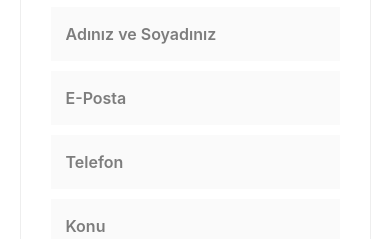
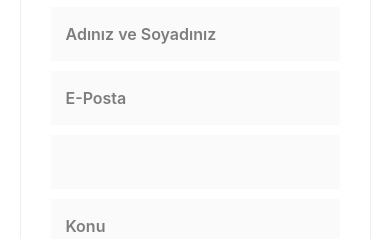
Before and after one commit to melihkostk/portfoy, a React (Vite) app: page /contacts in a window 390 px wide. Shown: the part 880-1119 px from the top of the page. Built offline with nearby package versions, Linux system fonts and the light colour scheme; no server answers.

Commit message:
Users name, email and phone informations filled automatically for contacts form

```diff
--- a/src/components/CompanyFilter.jsx
+++ b/src/components/CompanyFilter.jsx
@@ -1,6 +1,6 @@
 export function CompanyFilter() {
     return (
-        <div className="flex justify-between max-[992px]:mt-7.5 max-[992px]:flex-col max-[992px]:items-start items-end bg-[#f8f8f8] p-7.5 rounded-lg gap-5">
+        <div className="flex justify-between mt-7.5 max-[992px]:flex-col max-[992px]:items-start items-end bg-[#f8f8f8] p-7.5 rounded-lg gap-5">
             <div className="flex flex-col grow max-[992px]:w-full">
                 <label htmlFor="">Firma Tipi</label>
                 <select className="bg-white py-2 px-3 border w-full border-[#D9D9D9] rounded-lg" name="" id="">
--- a/src/pages/Contacts.jsx
+++ b/src/pages/Contacts.jsx
@@ -5,8 +5,27 @@ import grayLinkedIn from "../assets/gray-linkedIn.png"
 import grayFacebook from "../assets/gray-facebook.png"
 import grayInsta from "../assets/gray-insta.png"
 import grayX from "../assets/gray-x.png"
+import { useEffect, useState } from "react";
 
-export function Contacts({loged}) {
+export function Contacts({ loged }) {
+
+    const [name, setName] = useState("");
+    const [email , setEmail] = useState("")
+    const [code, setCode] = useState("")
+    const [phone , setPhone] = useState("")
+
+    useEffect(() => {
+        const userStr = localStorage.getItem("user");
+
+        if (userStr) {
+            const user = JSON.parse(userStr);
+            setName(user?.data?.name || "");
+            setEmail(user?.data?.email || "");
+            setCode(user?.data?.phone.code || "");
+            setPhone(user?.data?.phone.number || "")
+        }
+    }, []);
+
     return (
         <div className='flex flex-col items-center font-sf'>
             <Header loged={loged} />
@@ -71,9 +90,9 @@ export function Contacts({loged}) {
                     <div className="flex-1 border border-[#eee] rounded-lg p-7.5 max-[992px]:w-full">
                         <h2 className="text-[32px] text-[#212529] font-semibold mb-10">İletişim Formu</h2>
                         <form action="">
-                            <input className="w-full font-semibold block bg-[#00000005] p-3.75 mb-2.5" type="text" name="name" placeholder="Adınız ve Soyadınız" required />
-                            <input className="w-full font-semibold block bg-[#00000005] p-3.75 mb-2.5" type="text" name="email" placeholder="E-Posta" required />
-                            <input className="w-full font-semibold block bg-[#00000005] p-3.75 mb-2.5" type="text" name="phone" placeholder="Telefon" required />
+                            <input onChange={(e) => setName(e.target.value)} value={name} className="w-full font-semibold block bg-[#00000005] p-3.75 mb-2.5" type="text" name="name" placeholder="Adınız ve Soyadınız" required />
+                            <input onChange={(e) => setEmail(e.target.value)} value={email} className="w-full font-semibold block bg-[#00000005] p-3.75 mb-2.5" type="text" name="email" placeholder="E-Posta" required />
+                            <input onChange={(e) => setPhone(e.target.value)} value={code + " " +  phone} className="w-full font-semibold block bg-[#00000005] p-3.75 mb-2.5" type="text" name="phone" placeholder="Telefon" required />
                             <input className="w-full font-semibold block bg-[#00000005] p-3.75 mb-2.5" type="text" name="subject" placeholder="Konu" required />
                             <textarea className="w-full font-semibold block bg-[#00000005] p-3.75 mb-2.5" name="message" placeholder="Mesajınız" required></textarea>
                             <button className="text-white text-sm rounded-lg cursor-pointer bg-[#27C5D2] py-2 px-5 font-semibold hover:bg-[#026872] transition-colors duration-300 ease-in-out">Gönder</button>
```
